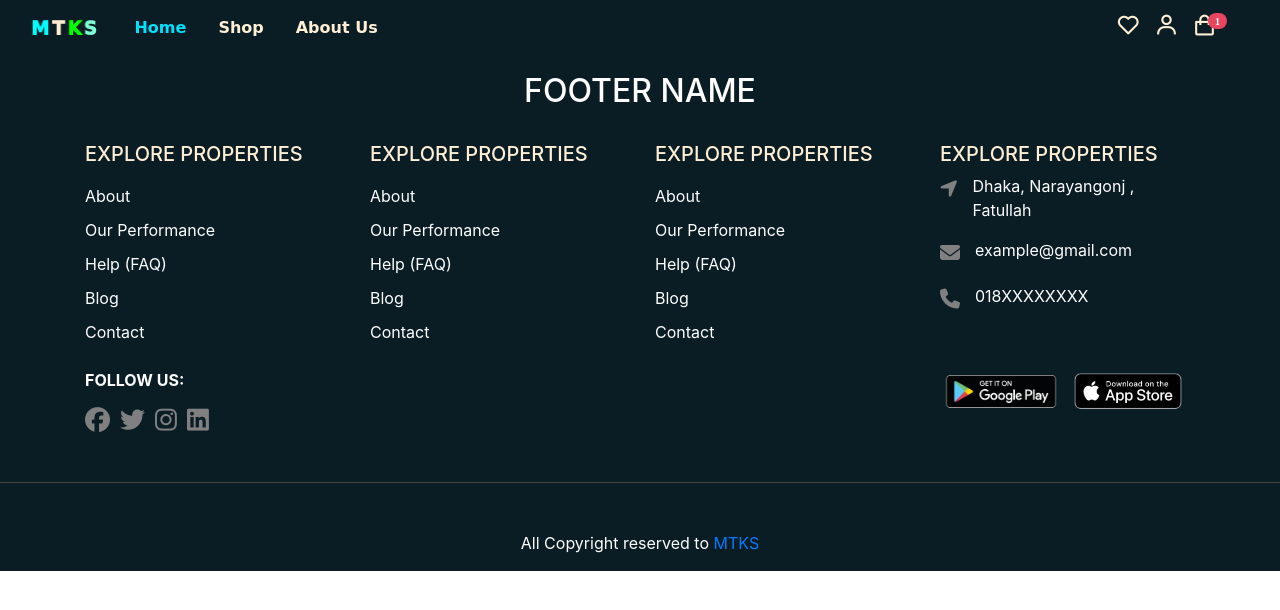
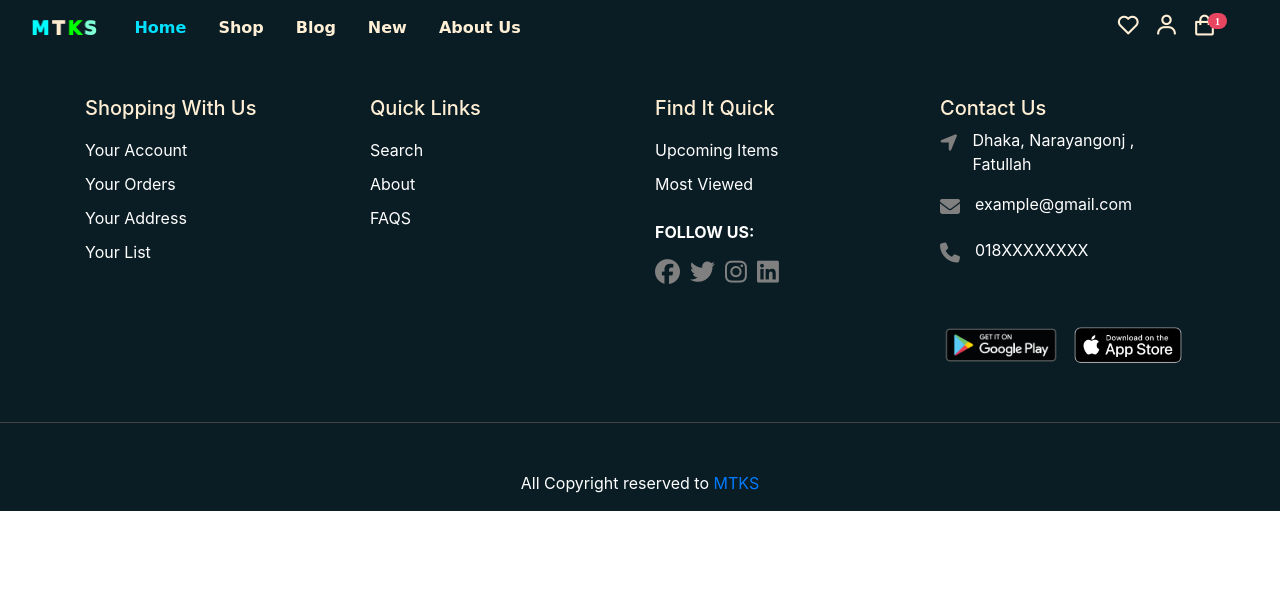
Before and after one commit to princebangladesh/MTKSEcommerce, a Django app: template EApps/LandingPage/templates/base.html in a window 1280 px wide. Shown: the top 610 px of the page. Run offline with Django 3.2, Linux system fonts and the light colour scheme; the template is opened without the code that fills it, so the values that code supplies are empty; parts of the project's set-up code (start-up, migrations or seed data) failed here and were passed over; some libraries are stand-ins or nearby versions; some web fonts are replaced.

Commit message:
Footer Update

```diff
--- a/EApps/LandingPage/templates/include/footer.html
+++ b/EApps/LandingPage/templates/include/footer.html
@@ -1,75 +1,66 @@
 {% load static %}
 <section class="myFooter">
         <div class="footer-top py-3">
-            <div class="d-flex justify-content-center">
-                <h2>FOOTER NAME</h2>
-            </div>
+
             <div class="container">
                 <div class="row">
                     <div class="col-lg-3 mt-4  footerHover">
                         <div class="d-flex justify-content-between borderTB">
-                            <h4>EXPLORE PROPERTIES</h4>
-                            <span class="d-block d-lg-none">
+                            <h4>Shopping With Us</h4>
+                            <span class="d-block d-lg-none iconplus">
+                                <i class="fa fa-plus" aria-hidden="true"></i>
+                            </span>
+                        </div>
+                        <div class="footerContent">
+                            <ul>
+                                <li><a href="#">Your Account</a></li>
+                                <li><a href="#">Your Orders</a></li>
+                                <li><a href="#">Your Address</a></li>
+                                <li><a href="#">Your List </a></li>
+                            </ul>
+                        </div>
+                    </div>
+
+                    <div class="col-lg-3 mt-4 footerHover">
+                        <div class="d-flex justify-content-between borderTB">
+                            <h4>Quick Links</h4>
+                            <span class="d-block d-lg-none iconplus">
                                 <i class="fa fa-plus" aria-hidden="true"></i>
                             </span>
                         </div>
 
                         <div class="footerContent">
                             <ul>
+                                <li><a href="#">Search</a></li>
                                 <li><a href="#">About</a></li>
-                                <li><a href="#">Our Performance </a></li>
-                                <li><a href="#">Help (FAQ) </a></li>
-                                <li><a href="#">Blog </a></li>
-                                <li><a href="#">Contact </a></li>
+                                <li><a href="#">FAQS</a></li>
                             </ul>
-                            <div class="footerSI mt-4">
-                                <strong>FOLLOW US: </strong>
-                                <ul>
-                                    <li><a href="#"> <i class="fab fa-facebook    "></i> </a></li>
-                                    <li><a href="#"> <i class="fab fa-twitter    "></i> </a></li>
-                                    <li><a href="#"> <i class="fab fa-instagram    "></i> </a></li>
-                                    <li><a href="#"> <i class="fab fa-linkedin    "></i> </a></li>
-                                </ul>
-                            </div>
-                        </div>
 
-                    </div>
-
-                    <div class="col-lg-3 mt-4 footerHover">
-
-                        <div class="d-flex justify-content-between borderTB">
-                            <h4>EXPLORE PROPERTIES</h4>
-                            <span class="d-block d-lg-none ">
-                                <i class="fa fa-plus" aria-hidden="true"></i>
-                            </span>
-                        </div>
-                        <div class="footerContent">
-                            <ul>
-                                <li><a href="#">About</a></li>
-                                <li><a href="#">Our Performance </a></li>
-                                <li><a href="#">Help (FAQ) </a></li>
-                                <li><a href="#">Blog </a></li>
-                                <li><a href="#">Contact </a></li>
-                            </ul>
                         </div>
 
                     </div>
 
                     <div class="col-lg-3 mt-4  footerHover">
                         <div class="d-flex justify-content-between borderTB">
-                            <h4>EXPLORE PROPERTIES</h4>
-                            <span class="d-block d-lg-none ">
+                            <h4>Find It Quick</h4>
+                            <span class="d-block d-lg-none iconplus">
                                 <i class="fa fa-plus" aria-hidden="true"></i>
                             </span>
                         </div>
                         <div class="footerContent ">
                             <ul>
-                                <li><a href="#">About</a></li>
-                                <li><a href="#">Our Performance </a></li>
-                                <li><a href="#">Help (FAQ) </a></li>
-                                <li><a href="#">Blog </a></li>
-                                <li><a href="#">Contact </a></li>
+                                <li><a href="#">Upcoming Items</a></li>
+                                <li><a href="#">Most Viewed</a></li>
                             </ul>
+                            <div class="footerSI mt-4">
+                                <strong>FOLLOW US: </strong>
+                                <ul>
+                                    <li><a href="#"> <i class="fab fa-facebook"></i> </a></li>
+                                    <li><a href="#"> <i class="fab fa-twitter"></i> </a></li>
+                                    <li><a href="#"> <i class="fab fa-instagram"></i> </a></li>
+                                    <li><a href="#"> <i class="fab fa-linkedin"></i> </a></li>
+                                </ul>
+                            </div>
                         </div>
 
                     </div>
@@ -77,8 +68,8 @@
                     <div class="col-lg-3 mt-4  ">
                         <div class="footerHover  borderTB">
                             <div class="d-flex justify-content-between">
-                                <h4>EXPLORE PROPERTIES</h4>
-                                <span class="d-block d-lg-none ">
+                                <h4>Contact Us</h4>
+                                <span class="d-block d-lg-none iconplus">
                                     <i class="fa fa-plus" aria-hidden="true"></i>
                                 </span>
                             </div>
--- a/EApps/LandingPage/templates/include/navbar.html
+++ b/EApps/LandingPage/templates/include/navbar.html
@@ -28,7 +28,12 @@
       <li class="nav-item">
         <a class="nav-link px-3" href="#banner">Shop<i class='bx bxs-shopping-bag sideicon'></i></a>
       </li>
-
+      <li class="nav-item">
+        <a class="nav-link px-3" href="#about">Blog<i class='bx bxs-user-detail sideicon'></i></a>
+      </li>
+      <li class="nav-item">
+        <a class="nav-link px-3" href="#about">New<i class='bx bxs-user-detail sideicon'></i></a>
+      </li>
       <li class="nav-item">
         <a class="nav-link px-3" href="#about">About Us<i class='bx bxs-user-detail sideicon'></i></a>
       </li>
--- a/static/css/footer.css
+++ b/static/css/footer.css
@@ -1,6 +1,8 @@
 
 @media (max-width:992px){
-
+    .footerHover div{
+        cursor: pointer;
+    }
     .borderTB{
         border-bottom: 1px solid rgb(202, 198, 198);
 
@@ -18,9 +20,7 @@
 .footer-top{
     border-bottom: 1px solid #444;
 }
-.footerHover{
-    cursor: pointer;
-}
+
 .footerHover h4{
     color: papayawhip;
     font-size: 20px;
--- a/static/css/navbar.css
+++ b/static/css/navbar.css
@@ -78,13 +78,13 @@
       font-weight: 600;
 }
 .nav-item:hover{
-      background-color: rgb(32, 33, 36);
-      transition: all 1s ease-in-out;
+      background-color: rgb(4, 5, 10);
+      transition: all 1.2s ease-in-out;
 
 }
 .nav-item:hover .nav-link{
-      color:cyan!important;
-      margin-left: 1rem;
+      color:rgb(121, 248, 248)!important;
+      letter-spacing: 1px;
       transition: all 0.5s ease-in-out;
 }
 .nav-link:focus-visible{
@@ -124,7 +124,7 @@
 .navbar i:hover{
       color:#1bb9b4
 }
-@media(min-width:992px){
+@media(min-width:991px){
 
       .nav-item:hover{
             box-shadow: 1px salmon;
--- a/static/js/footer.js
+++ b/static/js/footer.js
@@ -1,30 +1,30 @@
 $(document).ready(function(){
-
+  function FooterSlide() {
+    if($(window).width() < 991 ){
       $(".footerHover div").click(function(e) {
         e.preventDefault();
 
         $("i",this).toggleClass("fa-plus fa-minus")
-        $(".footerHover div").not(this).find("span i").removeClass("fa-minus").addClass("fa-plus")
+        $(".footerHover div").not(this).find(".iconplus i").removeClass("fa-minus").addClass("fa-plus")
 
         var $div = $(this).next('.footerContent');
         $(".footerContent").not($div).slideUp(800)
-
-
-
           if ($div.is(":visible")) {
               $div.slideUp(500)
-
           }
           else {
              $div.slideDown(800)
-
-
-
-
-
           }
       });
+    }
+    else{
+      $(".footerHover div").slideDown()
+    }
 
+  }
+  $(window).resize(function () {
+    FooterSlide()
+  })
+  FooterSlide()
 
-
-  });
+});
```
